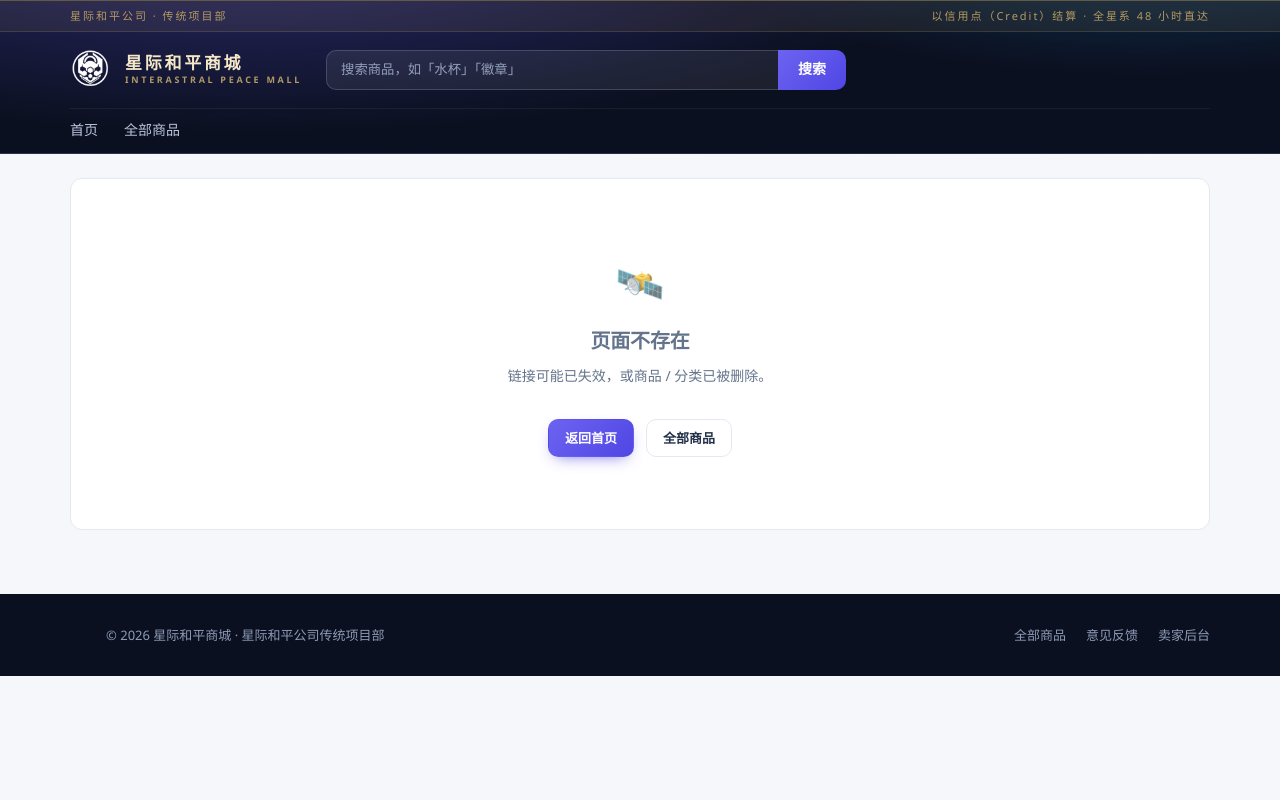
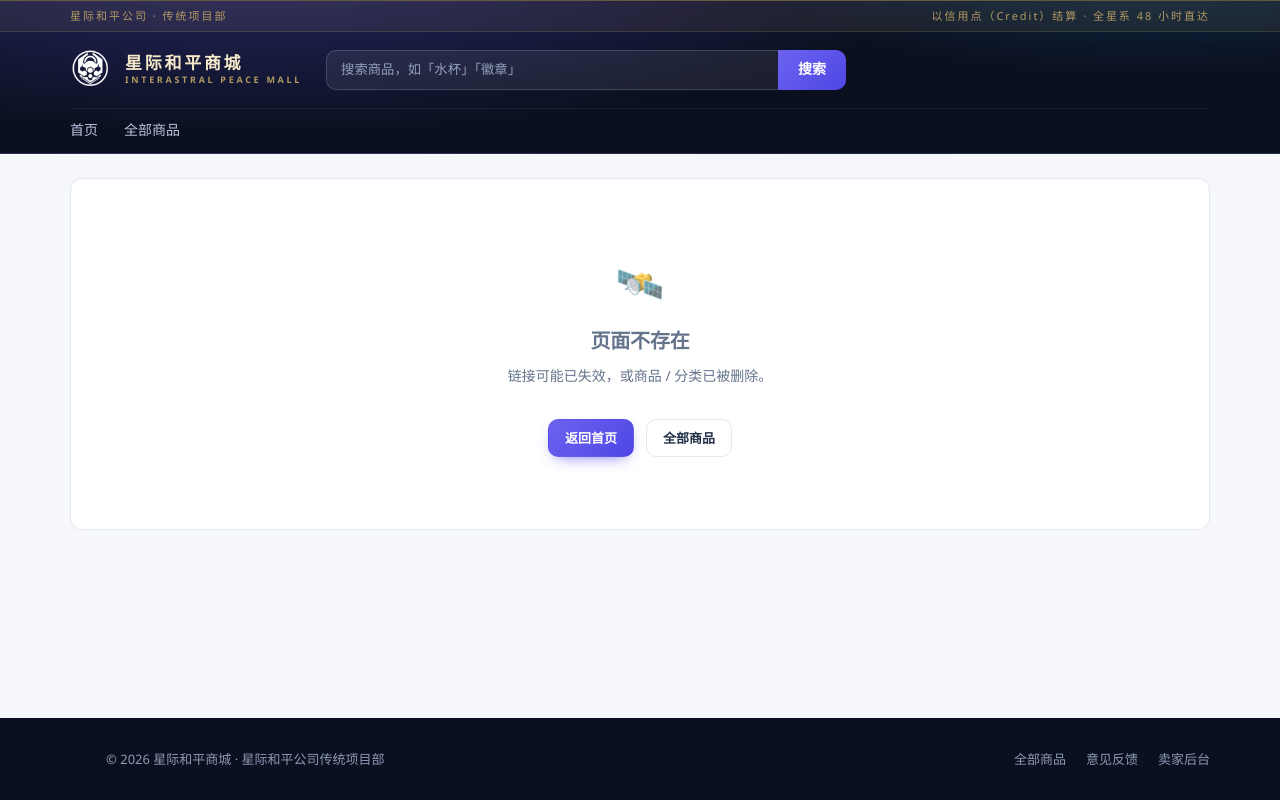
Before and after one commit to HOKINGKING/interastral-peace-mall, a Spring app: template src/main/resources/templates/error/404.html in a window 1280 px wide. Run offline with Thymeleaf, Linux system fonts and the light colour scheme; the template is opened without the code that fills it, so the values that code supplies are empty.

Commit message:
fix: 修复前台短页面页脚未吸底

```diff
--- a/src/main/resources/static/css/style.css
+++ b/src/main/resources/static/css/style.css
@@ -29,6 +29,16 @@ body {
   font-size: 14px;
   line-height: 1.6;
   -webkit-font-smoothing: antialiased;
+}
+/* 前台页面：页脚吸底，内容不足一屏时不会把页脚吊在半空。
+   后台 body.admin 是另一套 flex 布局、后台登录页 body.admin-login-page 是整屏居中，均排除 */
+body:not(.admin):not(.admin-login-page) {
+  display: flex;
+  flex-direction: column;
+  min-height: 100vh;
+}
+body:not(.admin):not(.admin-login-page) > main {
+  flex: 1 0 auto;
 }
 a { color: inherit; text-decoration: none; }
 h1, h2, h3, h4 { margin: 0; font-weight: 650; letter-spacing: -.01em; }
```
